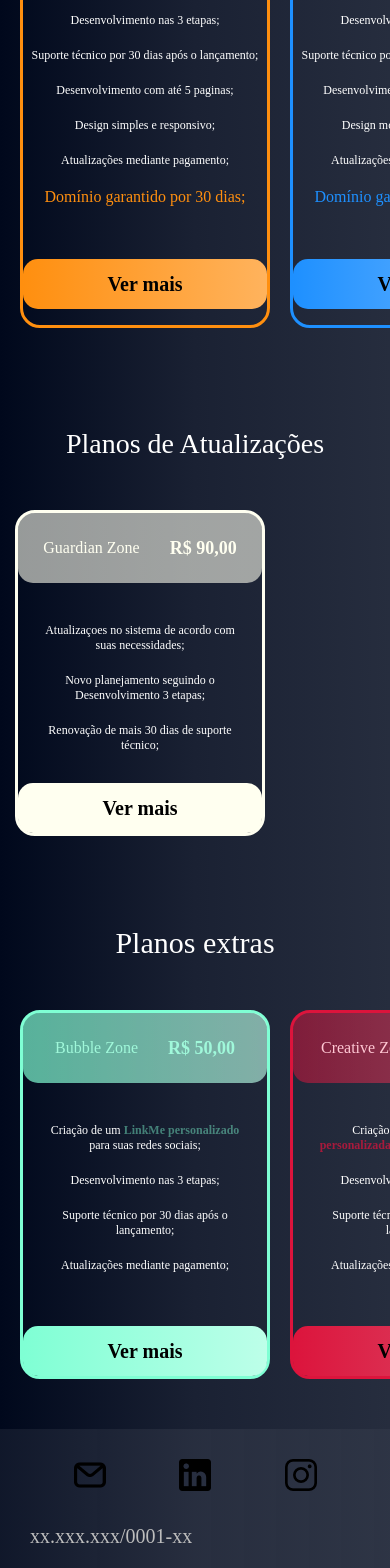
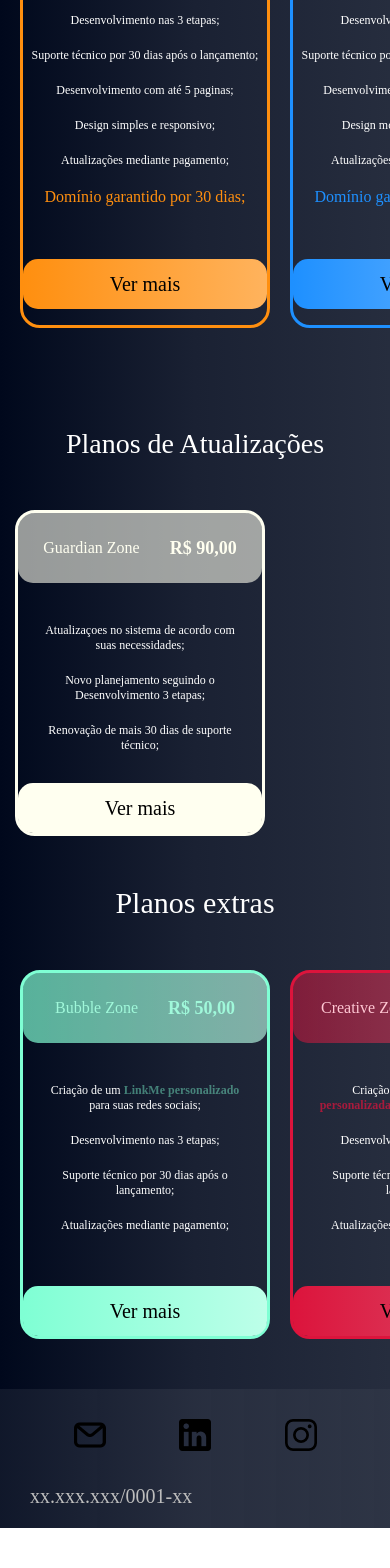
Before and after one commit to DevZoneInnovations/DevZone_web, a React (Create React App) app in the folder devzone/: page / in a window 390 px wide. Shown: the part 1946-3514 px from the top of the page. After the commit the page ends 3474 px from the top, so only its background shows below. Built offline with nearby package versions, Linux system fonts and the light colour scheme; a web font is replaced by a local one.

Commit message:
mudanças na responsividade

```diff
--- a/devzone/src/components/ExtraPlans/ExtraPlans.js
+++ b/devzone/src/components/ExtraPlans/ExtraPlans.js
@@ -23,9 +23,7 @@ function ExtraPlans() {
             <li>Atualizações mediante pagamento;</li>
           </ul>
           <div className="btn-bubble">
-            <button>
-              <b>Ver mais</b>
-            </button>
+            <button>Ver mais</button>
           </div>
         </div>
 
@@ -48,9 +46,7 @@ function ExtraPlans() {
             <li>Atualizações mediante pagamento;</li>
           </ul>
           <div className="btn-creative">
-            <button>
-              <b>Ver mais</b>
-            </button>
+            <button>Ver mais</button>
           </div>
         </div>
       </div>
--- a/devzone/src/components/Plans/Plans.js
+++ b/devzone/src/components/Plans/Plans.js
@@ -25,9 +25,7 @@ function Plans() {
             </li>
           </ul>
           <div className="btn-essecial">
-            <button>
-              <b>Ver mais</b>
-            </button>
+            <button>Ver mais</button>
           </div>
         </div>
         <div className="planoPremiumZone">
@@ -48,9 +46,7 @@ function Plans() {
             </li>
           </ul>
           <div className="btn-premium">
-            <button>
-              <b>Ver mais</b>
-            </button>
+            <button>Ver mais</button>
           </div>
         </div>
         <div className="planoEliteZone">
@@ -71,9 +67,7 @@ function Plans() {
             </li>
           </ul>
           <div className="btn-elite">
-            <button>
-              <b>Ver mais</b>
-            </button>
+            <button>Ver mais</button>
           </div>
         </div>
       </div>
--- a/devzone/src/components/PlansUpdate/PlansUpdate.css
+++ b/devzone/src/components/PlansUpdate/PlansUpdate.css
@@ -1,6 +1,5 @@
 .plansUpadate {
   background: linear-gradient(0.25turn, #00081c, #1a2133, #262d3e);
-  padding-bottom: 40px;
 }
 
 .plansUpadate h1 {
@@ -15,6 +14,9 @@
 }
 
 .planoGuardianZone {
+  display: flex;
+  flex-direction: column;
+  justify-content: center;
   border: 3px solid #fffff0;
   border-radius: 20px;
   margin-left: 150px;
--- a/devzone/src/components/PlansUpdate/PlansUpdate.js
+++ b/devzone/src/components/PlansUpdate/PlansUpdate.js
@@ -17,9 +17,7 @@ function PlansUpdate() {
           <li>Renovação de mais 30 dias de suporte técnico;</li>
         </ul>
         <div className="btn-guardian">
-          <button>
-            <b>Ver mais</b>
-          </button>
+          <button>Ver mais</button>
         </div>
       </div>
     </div>
```
